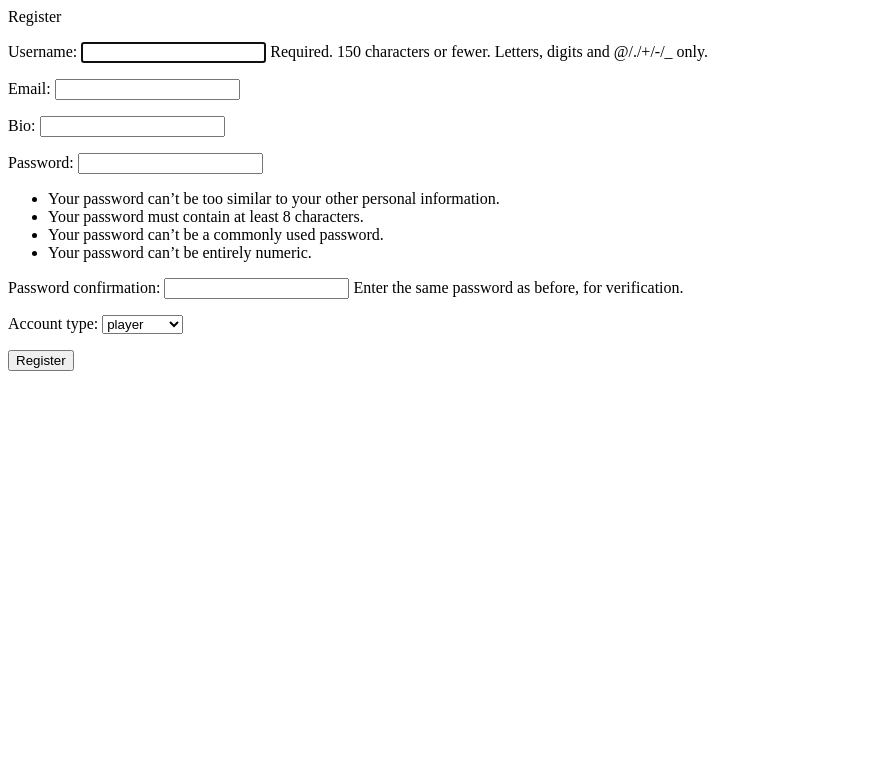
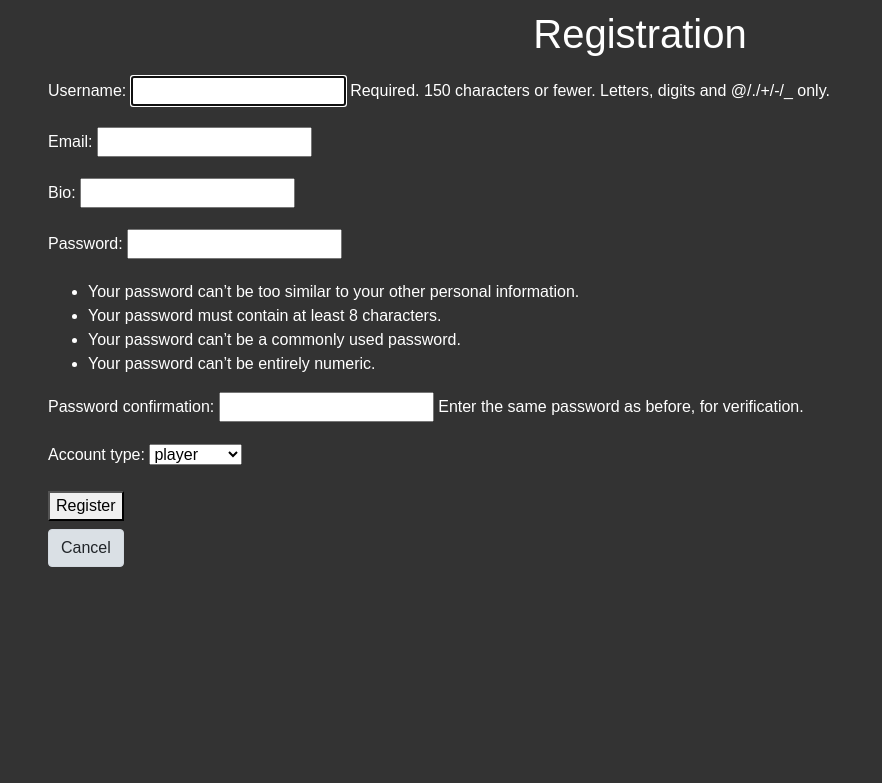
Before and after one commit to aleksihamalainen/game-store, a Django app: page /register in a window 1280 px wide. Shown: the top 783 px of the page, without its empty margins (0-882 px from the left). Run offline with Django 3.2, Linux system fonts and the light colour scheme; some libraries are stand-ins or nearby versions.

Commit message:
Added some stuff

```diff
--- a/games/templates/index.html
+++ b/games/templates/index.html
@@ -13,11 +13,5 @@
   <div class="logo">
     <h1>Gamestore</h1>
   </div>
-  <div class="navbar">
-    <div class="search">
-      <input type="text" class="searchTerm" placeholder="Search games">
-      <button type="submit" class="searchButton">Search</button>
-   </div>
-  </div>
 </body>
 </html>
--- a/users/templates/register.html
+++ b/users/templates/register.html
@@ -1,7 +1,20 @@
-{% block title %}Register{% endblock title%}
 {% load static %}
+<!DOCTYPE html>
+
+<html lang="en">
+<head>
+
+  <title>Gamestore</title>
+  <link rel="stylesheet" href="https://stackpath.bootstrapcdn.com/bootstrap/4.4.1/css/bootstrap.min.css" integrity="sha384-Vkoo8x4CGsO3+Hhxv8T/Q5PaXtkKtu6ug5TOeNV6gBiFeWPGFN9MuhOf23Q9Ifjh" crossorigin="anonymous">
+  <link rel="stylesheet" type="text/css" href="{% static 'main.css' %}">
+</head>
+
+<body>
+  <div class="logo">
+    <h1>Registration</h1>
+  </div>
 {% block content %}
-    <div class='registrationForm'>
+    <div class='registrationForm text-white ml-5'>
         <form method = 'POST'>
             {% csrf_token %}
             {{ form.as_p }}
@@ -9,3 +22,6 @@
         </form>
     </div>
 {% endblock content%}
+    <a href="login" class="btn btn-light ml-5 mt-2 active" role="button" aria-pressed="true">Cancel</a>
+</body>
+</html>
```
Also changed, not shown: users/templates/login.html (+22 -3 lines).
